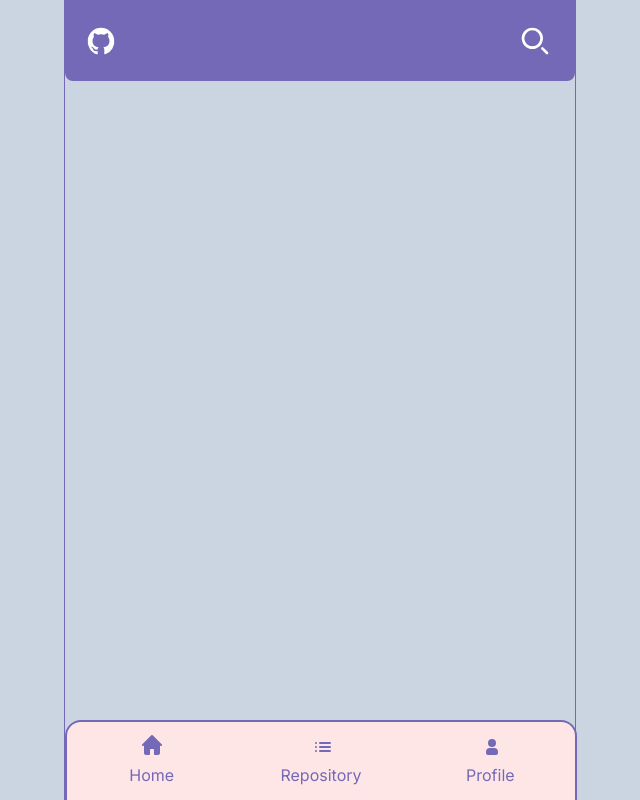
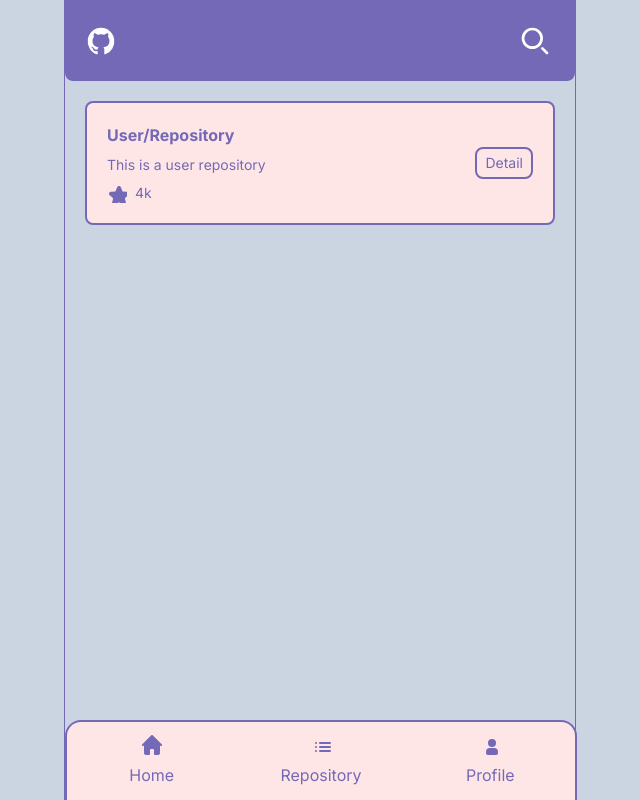
Before and after one commit to AriestaAgung/github-profile, a Next.js app: page / in a window 1280 px wide. Shown: the whole page, without its empty margins (320-960 px from the left). Built offline with nearby package versions, Linux system fonts and the light colour scheme.

Commit message:
Adding repo card component and network manager

```diff
--- a/src/app/page.tsx
+++ b/src/app/page.tsx
@@ -1,11 +1,18 @@
 import BottomBar from "@/components/bottom-bar";
 import Navbar from "@/components/navbar";
+import RepoCard from "@/components/repo-card";
 import Image from "next/image";
 
 export default function Home() {
   return (
     <main>
       <Navbar></Navbar>
+      <RepoCard
+        username="User"
+        repoName="Repository"
+        stars="4k"
+        desc="This is a user repository"
+      />
       <BottomBar />
     </main>
   );
--- /dev/null
+++ b/src/components/icons/star-icon.tsx
@@ -0,0 +1,13 @@
+export default function StarIcon(additionalClass: any) {
+  return (
+    <svg
+      className={`w-5 h-5 text-theme-dark-color ${additionalClass}`}
+      aria-hidden="true"
+      xmlns="http://www.w3.org/2000/svg"
+      fill="currentColor"
+      viewBox="0 0 20 20"
+    >
+      <path d="M13.849 4.22c-.684-1.626-3.014-1.626-3.698 0L8.397 8.387l-4.552.361c-1.775.14-2.495 2.331-1.142 3.477l3.468 2.937-1.06 4.392c-.413 1.713 1.472 3.067 2.992 2.149L12 19.35l3.897 2.354c1.52.918 3.405-.436 2.992-2.15l-1.06-4.39 3.468-2.938c1.353-1.146.633-3.336-1.142-3.477l-4.552-.36-1.754-4.17Z" />
+    </svg>
+  );
+}
--- /dev/null
+++ b/src/components/repo-card.tsx
@@ -0,0 +1,35 @@
+import StarIcon from "./icons/star-icon";
+
+type RepoCardProps = {
+  username: string;
+  repoName: string;
+  desc: string;
+  stars: string;
+};
+
+export default function RepoCard({
+  username,
+  repoName,
+  stars,
+  desc,
+}: RepoCardProps) {
+  return (
+    <div className="mx-5 my-5 py-5 px-5 max-h-40 max-w-full bg-main-color rounded-lg border-theme-dark-color border-2">
+      <div className="flex flex-row justify-between items-center text-theme-dark-color">
+        <div className="flex flex-col gap-2" id="repo_title">
+          <p className="font-bold">{`${username}/${repoName}`}</p>
+          <p className="text-sm">{desc}</p>
+          <div className="flex flex-row gap-2 ">
+            <StarIcon additionalClass="text-sm" />
+            <p className="text-sm">{stars}</p>
+          </div>
+        </div>
+        <div className="">
+          <button className="text-sm border-2 border-theme-dark-color px-2 py-1 rounded-lg">
+            Detail
+          </button>
+        </div>
+      </div>
+    </div>
+  );
+}
```
Also changed, not shown: src/utils/network-manager.ts (added, +8 -0 lines).
